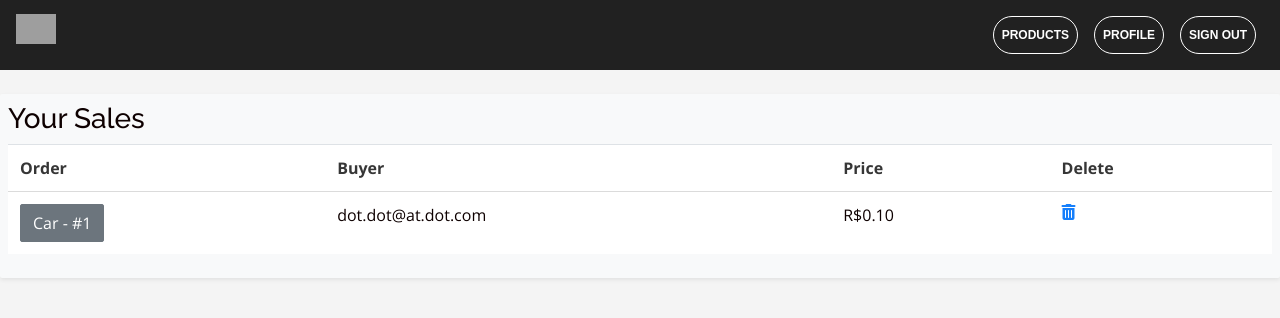
After one commit to Luidiblu/EletricMarketplace, a Rails app: page /users/1/sales in a window 1280 px wide. The commit adds this page. Shown: the top 318 px of the page. Run offline with Rails 7, Linux system fonts and the light colour scheme; a user stored in the database is signed in; data comes from the database, SQL or seed files in the repository; tables that the repository leaves empty hold one stand-in row (values such as "Sample post"); style sheets or scripts are compiled from the project's sources; some libraries are stand-ins or nearby versions; grey boxes are pictures that could not be loaded.

Commit message:
Order to Product Logic Implemented

```diff
--- a/app/controllers/orders_controller.rb
+++ b/app/controllers/orders_controller.rb
@@ -7,6 +7,9 @@ class OrdersController < ApplicationController
     @order.product = @product
 
     if @order.save
+      @order.product.sold = true
+      @order.product.save
+
       redirect_to user_path(current_user)
     else
       redirect_to product_path(@product)
@@ -15,6 +18,9 @@ class OrdersController < ApplicationController
 
   def destroy
     @order = Order.find(params[:id])
+    @order.product.sold = false
+    @order.product.save
+
     @order.delete
 
     redirect_to user_path(current_user)
--- a/app/controllers/products_controller.rb
+++ b/app/controllers/products_controller.rb
@@ -46,6 +46,10 @@ class ProductsController < ApplicationController
     @products = Product.where("user_id = #{current_user.id}")
   end
 
+  def user_sales
+    @products = Product.where("user_id = #{current_user.id}")
+  end
+
   private
 
   def set_product
@@ -53,6 +57,6 @@ class ProductsController < ApplicationController
   end
 
   def product_params
-    params.require(:product).permit(:name, :category, :description, :price, :user_id, :photo)
+    params.require(:product).permit(:name, :category, :description, :price, :user_id, :photo, :sold)
   end
 end
--- a/app/views/products/index.html.erb
+++ b/app/views/products/index.html.erb
@@ -16,7 +16,8 @@
 <div class="container">
   <div class="row">
     <% @products.each do |product| %>
-      <% next if product.user == current_user %>
+      <% next if (product.user == current_user) %>
+      <% next if product.sold? %>
         <div class="col-12 col-md-4 col-lg-3 p-1">
           <div class="card p-2 animated fadeInRight">
             <%= link_to product_path(product) do %>
--- /dev/null
+++ b/app/views/products/user_sales.html.erb
@@ -0,0 +1,26 @@
+<div class="p-2 my-4 bg-light rounded shadow-sm">
+    <h3>Your Sales</h3>
+    <table class="table">
+      <tr>
+        <th>Order</th>
+        <th>Buyer</th>
+        <th>Price</th>
+        <th>Delete</th>
+      </tr>
+
+      <% @products.each do |product| %>
+        <% next if product.orders.size < 1 %>
+        <tr>
+          <td><%= link_to product.name, product_path(product), class: "btn btn-secondary" %></td>
+          <td><%= product.orders.first.user.email %></td>
+          <td><%= "R#{number_to_currency((product.orders.first.price/100.0).round(2))}" %></td>
+          <td>
+            <%= link_to  order_path(product.orders.first), method: :delete do %>
+              <i class="fas fa-trash-alt"></i>
+            <% end %>
+          </td>
+        </tr>
+      <% end %>
+
+    </table>
+  </div>
--- a/app/views/users/show.html.erb
+++ b/app/views/users/show.html.erb
@@ -25,7 +25,11 @@
         <p><%= link_to "List all your products", user_products_path, class: "btn btn-secondary"%></p>
       </div>
       <div class="d-flex justify-content-end w-100 p-2">
-        <p class="btn btn-secondary">List all sold products</p>
+        <% if current_user.products.map { |product| product.orders }.flatten.size > 0 %>
+          <p><%= link_to "List all sold products", user_sales_path, class: "btn btn-secondary"%></p>
+        <% else %>
+          <p><%= link_to "List all sold products", user_sales_path, class: "btn btn-secondary disabled"%></p>
+        <% end %>
       </div>
     </div>
   </div>
--- a/config/routes.rb
+++ b/config/routes.rb
@@ -12,4 +12,5 @@ Rails.application.routes.draw do
   end
 
   get "/users/:id/products", to: "products#user_products", as: "user_products"
+  get "/users/:id/sales", to: "products#user_sales", as: "user_sales"
 end
--- /dev/null
+++ b/db/migrate/20190529172928_add_sold_to_products.rb
@@ -0,0 +1,5 @@
+class AddSoldToProducts < ActiveRecord::Migration[5.2]
+  def change
+    add_column :products, :sold, :bool
+  end
+end
```
Also changed, not shown: app/views/products/show.html.erb (+7 -3 lines), db/schema.rb, 2 other files.
